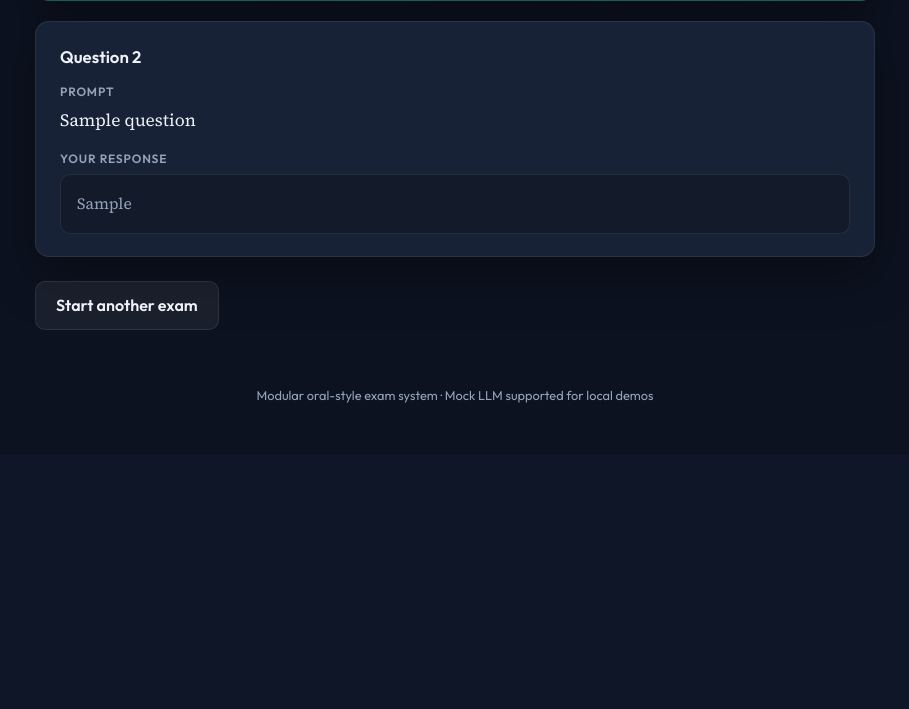
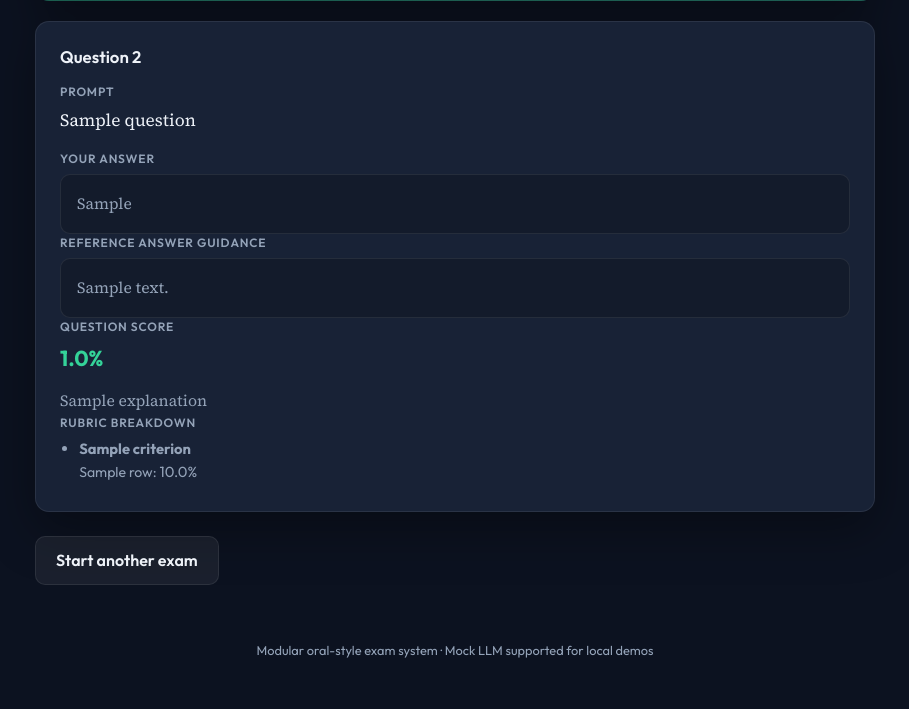
Before and after one commit to ghaccount409-school/RubricGuidedEssayExam, a FastAPI app: template templates/results.html in a window 1280 px wide. Shown: the part 456-1165 px from the top of the page, without its empty margins (185-1094 px from the left). Before the commit the page ends 859 px from the top, so only its background shows below. Run offline with FastAPI, Linux system fonts and the light colour scheme; the template is opened without the code that fills it: most values are stand-ins (such as "Sample title", 1, 10 or a date in 2020).

Commit message:
feat: improve grading transparency and startup workflow
Add friendly HTML error handling across app routes, expand student/instructor result views with reference-answer guidance and rubric breakdowns, and add an auto-launch script with updated setup docs.

Made-with: Cursor

```diff
--- a/app/main.py
+++ b/app/main.py
@@ -2,9 +2,11 @@ import json
 from pathlib import Path
 
 from fastapi import Depends, FastAPI, Form, HTTPException, Request
+from fastapi.exceptions import RequestValidationError
 from fastapi.responses import HTMLResponse, RedirectResponse
 from fastapi.staticfiles import StaticFiles
 from starlette.templating import Jinja2Templates
+from sqlalchemy.exc import IntegrityError
 from sqlalchemy.orm import Session
 
 from app.config import get_settings
@@ -29,12 +31,53 @@ app.mount("/static", StaticFiles(directory=str(BASE_DIR / "static")), name="stat
 
 @app.exception_handler(TogetherApiError)
 async def together_api_error_handler(request: Request, exc: TogetherApiError):
-    """Return HTML for Together.ai failures instead of a raw 500."""
+    """Return friendly HTML for Together.ai failures."""
     return templates.TemplateResponse(
         request,
-        "error_llm.html",
-        {"message": exc.message},
+        "error.html",
+        {"message": "We could not complete that action right now. Please try again."},
         status_code=exc.http_status,
+    )
+
+
+@app.exception_handler(HTTPException)
+async def http_exception_handler(request: Request, exc: HTTPException):
+    """Render HTML error pages so users never see raw API JSON errors."""
+    status_code = exc.status_code if isinstance(exc.status_code, int) else 500
+    message = "We could not complete that action. Please try again."
+    if status_code == 404:
+        message = "We could not find that page."
+    elif status_code < 500:
+        message = "There was a problem with that request. Please check your input and try again."
+    return templates.TemplateResponse(
+        request,
+        "error.html",
+        {"message": message},
+        status_code=status_code,
+    )
+
+
+@app.exception_handler(RequestValidationError)
+async def request_validation_exception_handler(
+    request: Request, exc: RequestValidationError
+):
+    """Return friendly HTML for validation issues."""
+    return templates.TemplateResponse(
+        request,
+        "error.html",
+        {"message": "Some required information is missing or invalid. Please try again."},
+        status_code=422,
+    )
+
+
+@app.exception_handler(Exception)
+async def unhandled_exception_handler(request: Request, exc: Exception):
+    """Final safety net to avoid exposing internal errors to users."""
+    return templates.TemplateResponse(
+        request,
+        "error.html",
+        {"message": "Something went wrong on our side. Please try again in a moment."},
+        status_code=500,
     )
 
 
@@ -86,6 +129,58 @@ def _earlier_graded_blob(db: Session, session: ExamSession, before_index: int) -
             f"Grading JSON: {r.graded_state_p_json or '(none)'}"
         )
     return "\n\n".join(parts)
+
+
+def _safe_json_dict(raw: str | None) -> dict:
+    if not raw:
+        return {}
+    try:
+        parsed = json.loads(raw)
+        return parsed if isinstance(parsed, dict) else {}
+    except json.JSONDecodeError:
+        return {}
+
+
+def _rubric_items(raw: str | None) -> list[str]:
+    if not raw:
+        return []
+    try:
+        parsed = json.loads(raw)
+        if isinstance(parsed, list):
+            return [str(x).strip() for x in parsed if str(x).strip()]
+    except json.JSONDecodeError:
+        pass
+    text = str(raw).strip()
+    return [text] if text else []
+
+
+def _best_dimension_match(dimension_scores: dict, criterion: str, index: int) -> tuple[str, float | None]:
+    if not isinstance(dimension_scores, dict) or not dimension_scores:
+        return (f"Criterion {index + 1}", None)
+    criterion_words = {w for w in criterion.lower().split() if len(w) > 3}
+    for key, value in dimension_scores.items():
+        key_words = {w for w in str(key).lower().replace("_", " ").split() if len(w) > 3}
+        if criterion_words and key_words and criterion_words.intersection(key_words):
+            try:
+                return (str(key).replace("_", " ").title(), float(value))
+            except (TypeError, ValueError):
+                return (str(key).replace("_", " ").title(), None)
+    key = list(dimension_scores.keys())[index % len(dimension_scores)]
+    try:
+        return (str(key).replace("_", " ").title(), float(dimension_scores[key]))
+    except (TypeError, ValueError):
+        return (str(key).replace("_", " ").title(), None)
+
+
+def _reference_answer_text(grade_payload: dict, rubric: list[str]) -> str:
+    for key in ("reference_answer", "ideal_answer", "model_answer", "expected_answer"):
+        value = grade_payload.get(key)
+        if isinstance(value, str) and value.strip():
+            return value.strip()
+    if not rubric:
+        return "A strong answer should be clear, accurate, and directly address the question prompt."
+    joined = "; ".join(rubric)
+    return f"A strong answer should cover: {joined}."
 
 
 @app.get("/", response_class=HTMLResponse)
@@ -217,7 +312,12 @@ def exam_answer(
     db: Session = Depends(get_db),
 ):
     session = db.get(ExamSession, session_id)
-    if not session or session.status != "in_progress":
+    if not session:
+        raise HTTPException(404, "Exam not found")
+    # Idempotent: duplicate POST after exam is finished → send user to results (no error).
+    if session.status == "completed":
+        return RedirectResponse(url=f"/exam/{session_id}/results", status_code=303)
+    if session.status != "in_progress":
         raise HTTPException(400, "Invalid session")
 
     idx = session.current_question_index
@@ -239,6 +339,23 @@ def exam_answer(
     next_index = idx + 1
 
     if next_index < session.num_questions_planned:
+        # Idempotent: another request may have already created the next question (double-submit).
+        existing_next = (
+            db.query(ExamQuestion)
+            .filter(
+                ExamQuestion.session_id == session.id,
+                ExamQuestion.question_index == next_index,
+            )
+            .one_or_none()
+        )
+        if existing_next:
+            db.refresh(session)
+            if session.current_question_index != next_index:
+                session.current_question_index = next_index
+                db.add(session)
+                db.commit()
+            return RedirectResponse(url=f"/exam/{session_id}/question", status_code=303)
+
         # One API call: grade this answer + generate next question (was two calls)
         db.flush()
         try:
@@ -271,10 +388,24 @@ def exam_answer(
         db.add(nq)
         session.current_question_index = next_index
         db.add(session)
-        db.commit()
+        try:
+            db.commit()
+        except IntegrityError:
+            db.rollback()
+            return RedirectResponse(url=f"/exam/{session_id}/question", status_code=303)
         return RedirectResponse(url=f"/exam/{session_id}/question", status_code=303)
 
     # Last question: one API call for this answer’s grade + overall final grade (was two calls)
+    existing_fg = (
+        db.query(FinalGrade).filter(FinalGrade.session_id == session.id).one_or_none()
+    )
+    if existing_fg:
+        session.status = "completed"
+        session.final_grade_json = existing_fg.summary_json
+        db.add(session)
+        db.commit()
+        return RedirectResponse(url=f"/exam/{session_id}/results", status_code=303)
+
     db.flush()
     earlier = _earlier_graded_blob(db, session, idx)
     try:
@@ -303,7 +434,14 @@ def exam_answer(
     session.status = "completed"
     session.final_grade_json = fg.summary_json
     db.add(session)
-    db.commit()
+    try:
+        db.commit()
+    except IntegrityError:
+        # Concurrent last answer: another request inserted final_grades first.
+        db.rollback()
+        if db.query(FinalGrade).filter(FinalGrade.session_id == session_id).one_or_none():
+            return RedirectResponse(url=f"/exam/{session_id}/results", status_code=303)
+        raise
 
     return RedirectResponse(url=f"/exam/{session_id}/results", status_code=303)
 
@@ -320,12 +458,37 @@ def exam_results(request: Request, session_id: int, db: Session = Depends(get_db
         .all()
     )
     fg = db.query(FinalGrade).filter(FinalGrade.session_id == session.id).one_or_none()
+    result_items = []
+    for q in rows:
+        grade_payload = _safe_json_dict(q.graded_state_p_json)
+        rubric = _rubric_items(q.grading_rubric)
+        dimension_scores = grade_payload.get("dimension_scores", {})
+        rubric_breakdown = []
+        for idx, criterion in enumerate(rubric):
+            label, score = _best_dimension_match(dimension_scores, criterion, idx)
+            rubric_breakdown.append(
+                {
+                    "criterion": criterion,
+                    "dimension_label": label,
+                    "score": score,
+                }
+            )
+        result_items.append(
+            {
+                "question": q,
+                "grade": grade_payload,
+                "rubric": rubric,
+                "rubric_breakdown": rubric_breakdown,
+                "reference_answer": _reference_answer_text(grade_payload, rubric),
+            }
+        )
     return templates.TemplateResponse(
         request,
         "results.html",
         {
             "session": session,
             "questions": rows,
+            "result_items": result_items,
             "final_grade": fg,
             "education_label": label_for_level(session.education_level),
             "llm_mode_label": "Mock" if session.use_mock_llm else "Production",
@@ -353,18 +516,28 @@ def professor_exam_detail(request: Request, session_id: int, db: Session = Depen
     fg = db.query(FinalGrade).filter(FinalGrade.session_id == session.id).one_or_none()
     graded = []
     for r in rows:
-        gp = None
-        if r.graded_state_p_json:
-            try:
-                gp = json.loads(r.graded_state_p_json)
-            except json.JSONDecodeError:
-                gp = None
-        rubric = r.grading_rubric
-        try:
-            rubric = json.loads(r.grading_rubric)
-        except json.JSONDecodeError:
-            pass
-        graded.append({"row": r, "grade": gp, "rubric": rubric})
+        gp = _safe_json_dict(r.graded_state_p_json)
+        rubric = _rubric_items(r.grading_rubric)
+        dimension_scores = gp.get("dimension_scores", {})
+        rubric_breakdown = []
+        for idx, criterion in enumerate(rubric):
+            label, score = _best_dimension_match(dimension_scores, criterion, idx)
+            rubric_breakdown.append(
+                {
+                    "criterion": criterion,
+                    "dimension_label": label,
+                    "score": score,
+                }
+            )
+        graded.append(
+            {
+                "row": r,
+                "grade": gp,
+                "rubric": rubric,
+                "rubric_breakdown": rubric_breakdown,
+                "reference_answer": _reference_answer_text(gp, rubric),
+            }
+        )
     return templates.TemplateResponse(
         request,
         "professor_detail.html",
--- a/templates/results.html
+++ b/templates/results.html
@@ -17,21 +17,43 @@
 </section>
 {% endif %}
 
-{% for q in questions %}
+{% for item in result_items %}
 <section class="panel">
-  <h2 class="panel-title">Question {{ q.question_index + 1 }}</h2>
+  <h2 class="panel-title">Question {{ item.question.question_index + 1 }}</h2>
   <p class="label-over">Prompt</p>
-  <p class="question-text">{{ q.essay_question }}</p>
-  <p class="label-over">Your response</p>
-  <div class="prose explain response-box">{{ q.student_response or "—" }}</div>
-  {% if q.graded_state_p_json %}
-    {% set g = q.graded_state_p_json | fromjson %}
-    <p class="label-over">Grading</p>
+  <p class="question-text">{{ item.question.essay_question }}</p>
+
+  <p class="label-over">Your answer</p>
+  <div class="prose explain response-box">{{ item.question.student_response or "—" }}</div>
+
+  <p class="label-over">Reference answer guidance</p>
+  <div class="prose explain response-box">{{ item.reference_answer }}</div>
+
+  {% if item.grade %}
+    {% set g = item.grade %}
+    <p class="label-over">Question score</p>
     <p class="grade-line">
       <strong class="score-inline">{{ "%.1f"|format(g.overall_percent | default(0) | float) }}%</strong>
       {% if g.highly_satisfactory %}<span class="badge-ok">Highly satisfactory</span>{% endif %}
     </p>
     <div class="prose explain">{{ g.explanation }}</div>
+
+    {% if item.rubric_breakdown %}
+    <p class="label-over">Rubric breakdown</p>
+    <ul class="rubric-list">
+      {% for row in item.rubric_breakdown %}
+      <li>
+        <strong>{{ row.criterion }}</strong><br>
+        <span class="muted">{{ row.dimension_label }}:</span>
+        {% if row.score is not none %}
+          {{ "%.1f"|format(row.score) }}%
+        {% else %}
+          Not scored explicitly
+        {% endif %}
+      </li>
+      {% endfor %}
+    </ul>
+    {% endif %}
   {% endif %}
 </section>
 {% endfor %}
```
Also changed, not shown: templates/error.html (added, +15 -0 lines), templates/professor_detail.html (+22 -4 lines), tests/general/test_api.py (+16 -3 lines), README.md, 1 other file.
